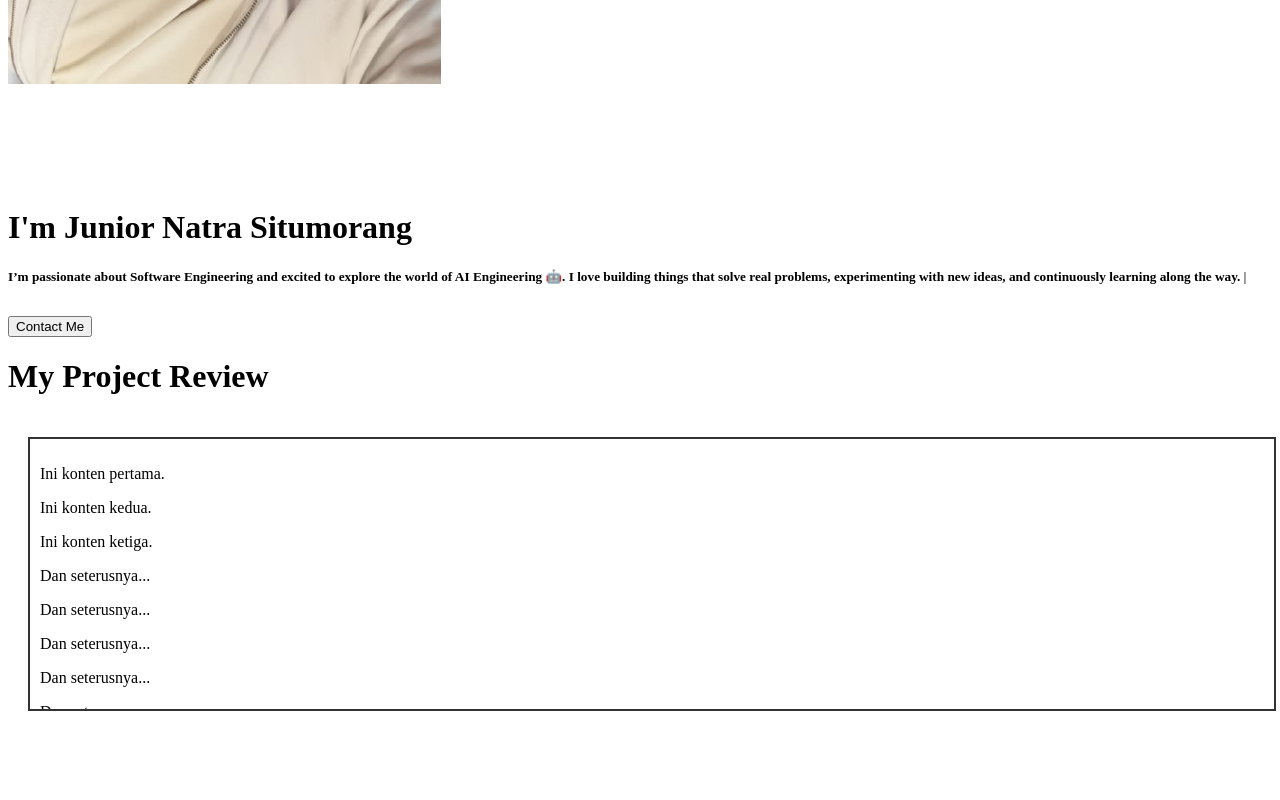
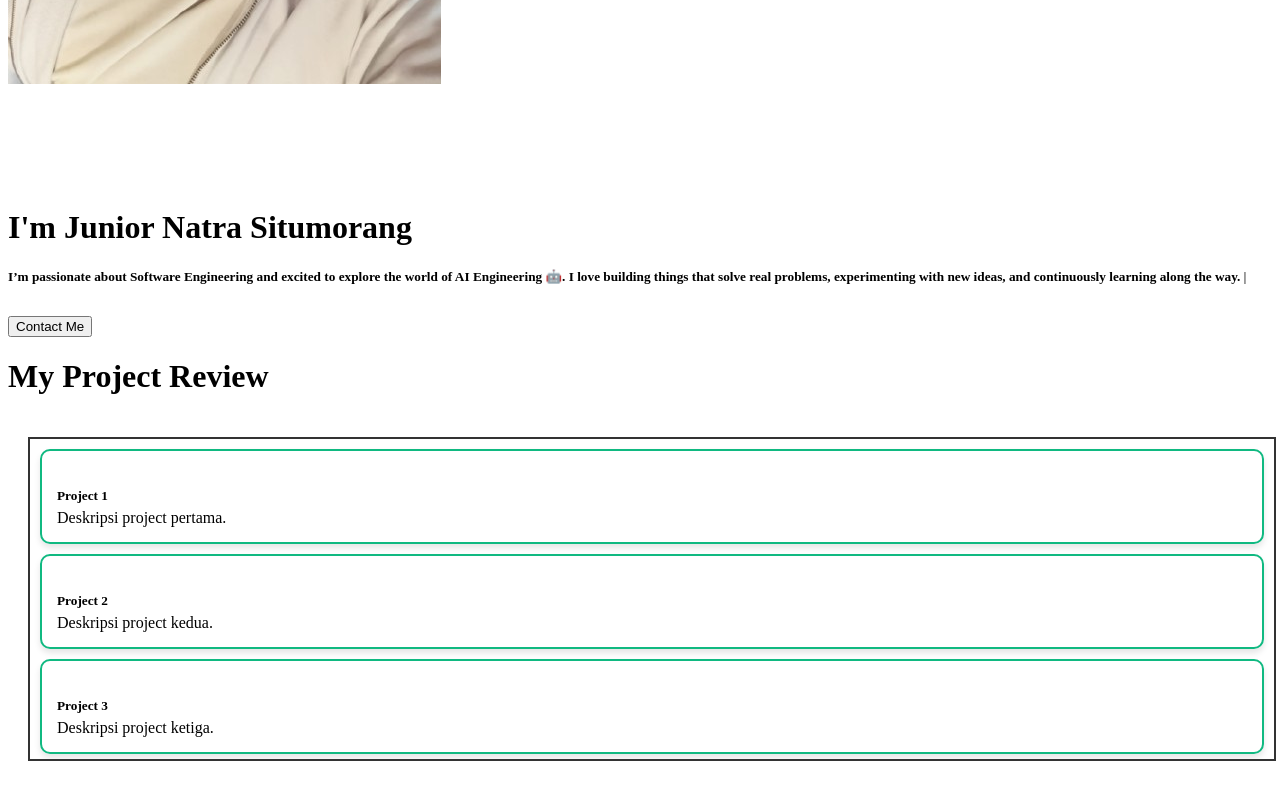
Before and after one commit to Jerannn24/my-portofolio, a Next.js app: page /Portfolio in a window 1280 px wide. Shown: the part 671-1471 px from the top of the page. Built offline with nearby package versions, Linux system fonts and the light colour scheme.

Commit message:
update Portfolio.jsx

```diff
--- a/src/pages/Portfolio.jsx
+++ b/src/pages/Portfolio.jsx
@@ -1,7 +1,7 @@
 "use client";
 import React from 'react'
 import Navbar from '../components/Navbar.jsx'
-import ScrollArea from '@/components/ScrollArea.jsx';
+import ProjectList from '@/components/ProjectList.jsx';
 import { Typewriter } from 'react-simple-typewriter';
 
 const Portfolio = () => {
@@ -63,31 +63,7 @@ const Portfolio = () => {
                     className='container'>
                     <h1 className='fw-bold text-center'>My Project Review</h1>
                     <div className='scroll-area'>
-                        <ScrollArea height="250px">
-                            <p>Ini konten pertama.</p>
-                            <p>Ini konten kedua.</p>
-                            <p>Ini konten ketiga.</p>
-                            <p>Dan seterusnya...</p>
-                            <p>Dan seterusnya...</p>
-                            <p>Dan seterusnya...</p>
-                            <p>Dan seterusnya...</p>
-                            <p>Dan seterusnya...</p>
-                            <p>Dan seterusnya...</p>
-                            <p>Dan seterusnya...</p>
-                            <p>Dan seterusnya...</p>
-                            <p>Dan seterusnya...</p>
-                            <p>Dan seterusnya...</p>
-                            <p>Dan seterusnya...</p>
-                            <p>Dan seterusnya...</p>
-                            <p>Dan seterusnya...</p>
-                            <p>Dan seterusnya...</p>
-                            <p>Dan seterusnya...</p>
-                            <p>Dan seterusnya...</p>
-                            <p>Dan seterusnya...</p>
-                            <p>Dan seterusnya...</p>
-                            <p>Dan seterusnya...</p>
-                        </ScrollArea>
-
+                        <ProjectList />
                     </div>
                     <div>
                         {/* <ThemeToggle /> */}
```
